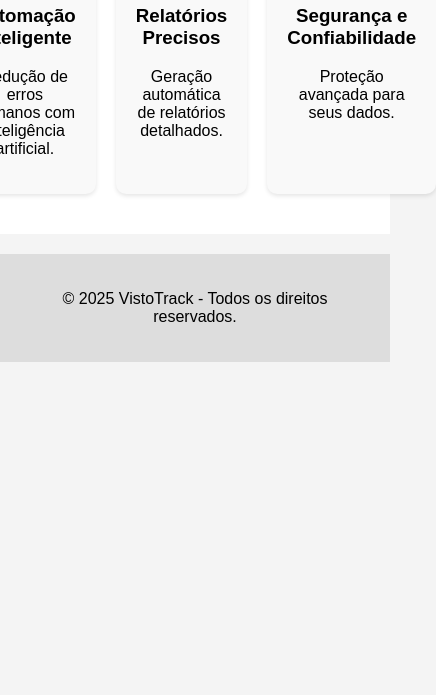
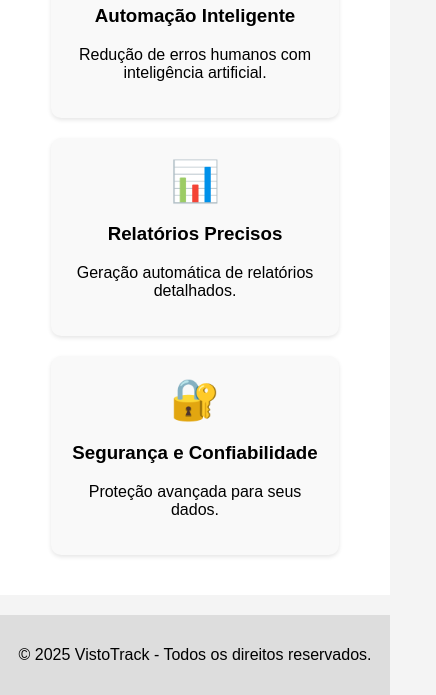
Before and after one commit to VistoTrack/VistoTrack, a plain HTML site: page Frontend/Pages/landingpage/index.html in a window 390 px wide. Shown: the part 567-1262 px from the top of the page, 436 px wide, since content can reach past the window. Before the commit the page ends 929 px from the top, so only its background shows below. Drawn offline with Linux system fonts and the light colour scheme.

Commit message:
Terceiro commit

```diff
--- a/Frontend/Pages/landingpage/styles.css
+++ b/Frontend/Pages/landingpage/styles.css
@@ -81,7 +81,20 @@ body {
 
 /* Rodapé */
 .footer {
-    padding: 20px;
+    padding: 15px;
     background-color: #ddd;
     margin-top: 20px;
+    text-align: center;
 }
+
+/* Media Queries para dispositivos móveis */
+@media (max-width: 768px) {
+    .features {
+        flex-direction: column;
+        align-items: center;
+    }
+
+    .feature {
+        width: 80%;
+    }
+}
```
